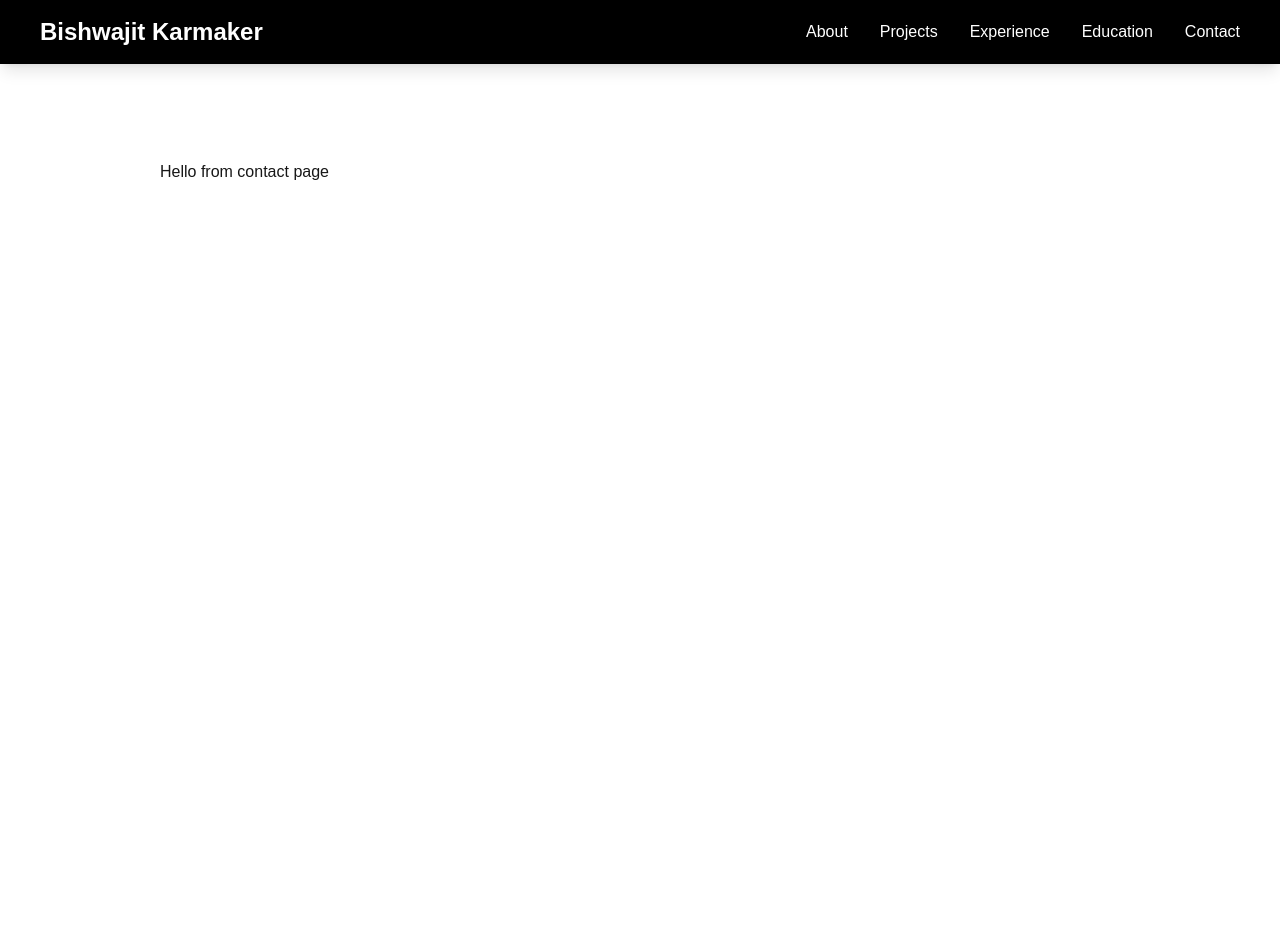
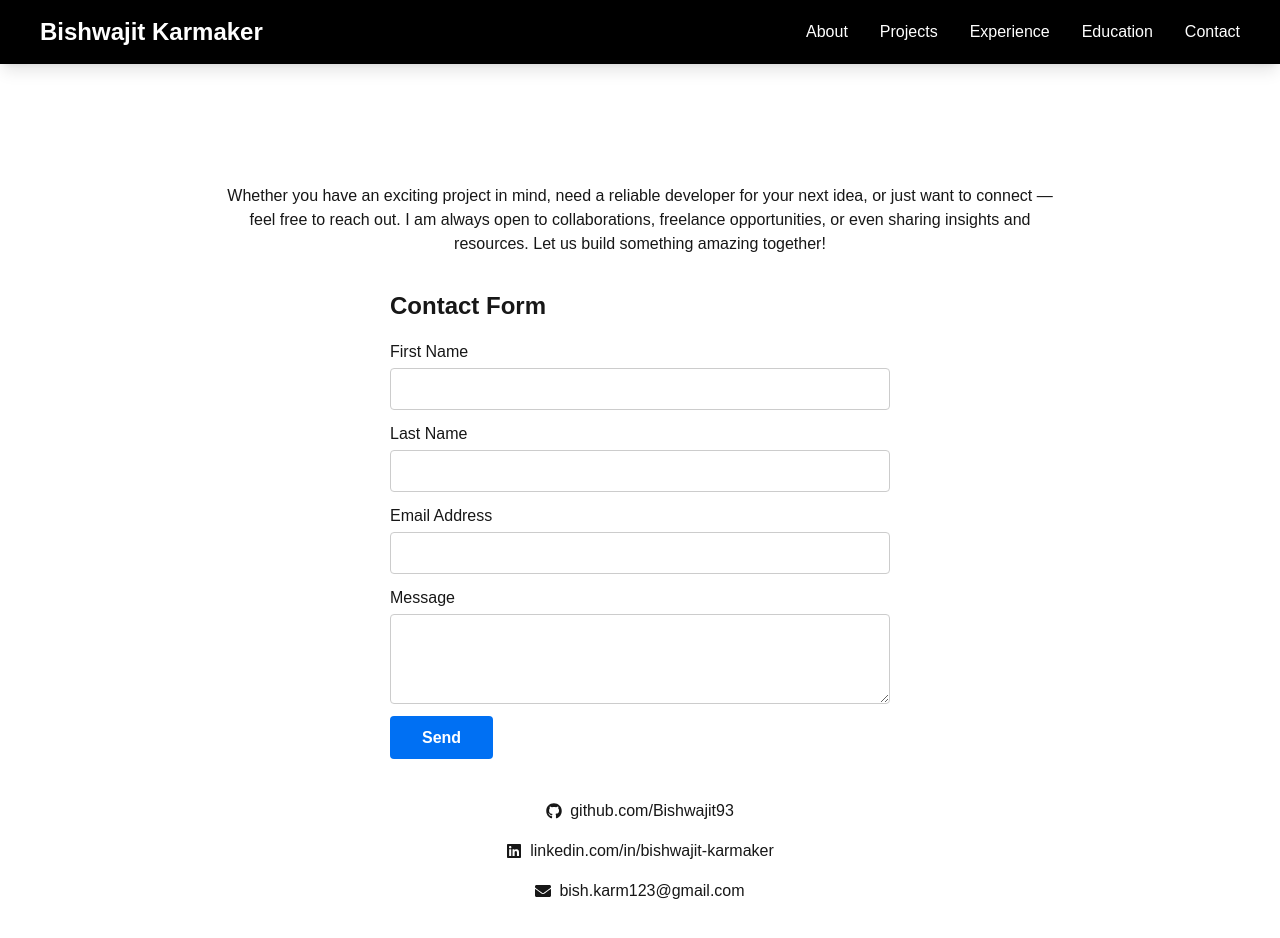
Before and after one commit to Bishwajit93/portfolio-frontend, a Next.js app: page /contact in a window 1280 px wide. Shown: the top 938 px of the page. Before the commit the page ends 800 px from the top, so only its background shows below. Built offline with nearby package versions, Linux system fonts and the light colour scheme.

Commit message:
contact form added

```diff
--- a/src/app/contact/page.tsx
+++ b/src/app/contact/page.tsx
@@ -1,5 +1,46 @@
-export default function Contact() {
-    return(
-        <p>Hello from contact page</p>
-    )
-}
+'use client';
+
+import React from 'react';
+import { FaGithub, FaLinkedin, FaEnvelope } from 'react-icons/fa';
+import ContactForm from '@/components/ContactForm';
+
+const ContactPage: React.FC = () => {
+  return (
+    <main className="p-6 max-w-4xl mx-auto">
+      <p className="text-center mb-8">
+        Whether you have an exciting project in mind, need a reliable developer for your next idea,
+        or just want to connect — feel free to reach out. I am always open to collaborations,
+        freelance opportunities, or even sharing insights and resources. Let us build something amazing together!
+      </p>
+
+      <div className="mb-10">
+        <ContactForm />
+      </div>
+
+      <div className="flex flex-col gap-4 items-center">
+        <div className="flex items-center gap-2">
+          <FaGithub />
+          <a href="https://github.com/Bishwajit93" target="_blank" rel="noopener noreferrer">
+            github.com/Bishwajit93
+          </a>
+        </div>
+
+        <div className="flex items-center gap-2">
+          <FaLinkedin />
+          <a href="https://www.linkedin.com/in/bishwajit-karmaker/" target="_blank" rel="noopener noreferrer">
+            linkedin.com/in/bishwajit-karmaker
+          </a>
+        </div>
+
+        <div className="flex items-center gap-2">
+          <FaEnvelope />
+          <a href="mailto:bish.karm123@gmail.com">
+            bish.karm123@gmail.com
+          </a>
+        </div>
+      </div>
+    </main>
+  );
+};
+
+export default ContactPage;
--- a/src/app/education/page.tsx
+++ b/src/app/education/page.tsx
@@ -28,29 +28,26 @@ export default function EducationPage() {
         loadEducations();
     }, []);
 
-    if (loading) return <p>Loading...</p>;
-    if (error) return <p>{error}</p>;
+    return (
+        <main className="education-page-container p-6">
+            <h1 className="education-page-heading text-3xl font-bold mb-6">Education</h1>
 
-    return (
-        <main>
-            <h1 className="text-3xl font-bold mb-4">Education</h1>
+            {loading && <p className="education-loading">Loading education records...</p>}
+            {error && <p className="education-error text-red-500">{error}</p>}
 
-            {loading && <p>Loading education records...</p>}
-            {error && <p className="text-red-500">{error}</p>}
-
-            <ul>
+            <ul className="education-list space-y-6">
                 {educations.map((edu) => (
-                <li key={edu.id} className="mb-4 p-4 border rounded shadow">
-                    <h2 className="text-xl font-semibold">
+                    <li key={edu.id} className="education-card mb-4 p-6 border rounded-lg shadow">
+                        <h2 className="education-title text-xl font-semibold mb-2">
                             {edu.degree} in {edu.field_of_study} at {edu.institution_name}
                         </h2>
-                    <p className="text-sm mb-1">
+                        <p className="education-grade text-sm mb-1">
                             <strong>Grade:</strong> {edu.grade || "N/A"}
                         </p>
-                    <p className="text-sm mb-1">
+                        <p className="education-duration text-sm mb-1">
                             <strong>Duration:</strong> {edu.start_date} to {edu.end_date || "Present"}
                         </p>
-                    <p className="mt-3">{edu.description}</p>
+                        <p className="education-description mt-3">{edu.description}</p>
                     </li>
                 ))}
             </ul>
--- a/src/app/experience/page.tsx
+++ b/src/app/experience/page.tsx
@@ -11,40 +11,44 @@ export default function ExperiencePage() {
 
     useEffect(() => {
         const loadExperiences = async () => {
-        try{
-            const data = await fetchExperiences()
+            try {
+                const data = await fetchExperiences();
                 setExperiences(data);
-        } catch(error) {
+            } catch (error) {
                 if (error instanceof Error) {
                     setError(error.message);
                 } else {
                     setError("An unknown error occurred");
                 }
             } finally {
-            setLoading(false)
+                setLoading(false);
             }
-    }
-    loadExperiences()
+        };
+        loadExperiences();
     }, []);
 
     return (
-    <main>
-      <h1 className="text-3xl font-bold mb-4">Experience</h1>
+        <main className="experience-page-container p-6">
+            <h1 className="experience-page-heading text-3xl font-bold mb-6">Experience</h1>
 
-      {loading && <p>Loading experiences...</p>}
-      {error && <p className="text-red-500">{error}</p>}
+            {loading && <p className="experience-loading">Loading experiences...</p>}
+            {error && <p className="experience-error text-red-500">{error}</p>}
 
-      <ul>
+            <ul className="experience-list space-y-6">
                 {experiences.map((exp) => (
-          <li key={exp.id} className="mb-4 p-4 border rounded shadow">
-            <h2 className="text-xl font-semibold">
+                    <li key={exp.id} className="experience-card mb-4 p-6 border rounded-lg shadow">
+                        <h2 className="experience-title text-xl font-semibold mb-2">
                             {exp.job_title} at {exp.company_name}
                         </h2>
-            <p className="text-sm mb-1"><strong>Location:</strong> {exp.location}</p>
-            <p className="text-sm mb-1">
+                        <p className="experience-location text-sm mb-1">
+                            <strong>Location:</strong> {exp.location}
+                        </p>
+                        <p className="experience-duration text-sm mb-1">
                             <strong>Duration:</strong> {exp.start_date} to {exp.end_date || (exp.still_working ? "Present" : "N/A")}
                         </p>
-            <p className="mt-3">{exp.description}</p>
+                        <p className="experience-description mt-3">
+                            {exp.description}
+                        </p>
                     </li>
                 ))}
             </ul>
--- a/src/app/page.tsx
+++ b/src/app/page.tsx
@@ -28,21 +28,28 @@ export default function Home() {
     }, []);
 
     return (
-        <main className="p-6">
-            <h1 className="text-4xl font-bold mb-4">Welcome to my Portfolio</h1>
-            <p className="text-lg mb-6">I am Abdullah, a passionate developer focused on Python, Django, PostgreSQL and Next.js.</p>
+        <main className="home-page-container p-6">
+            <h1 className="home-page-heading text-4xl font-bold mb-4">
+                Welcome to my Portfolio
+            </h1>
+            <p className="home-page-intro text-lg mb-6">
+                I am Abdullah, a passionate developer focused on Python, Django, PostgreSQL and Next.js.
+            </p>
 
-            <h2 className="text-2xl font-bold mb-2">Skills</h2>
-            {loading && <p>Loading skills...</p>}
-            {error && <p className="text-red-500">{error}</p>}
+            <section className="skills-section">
+                <h2 className="skills-heading text-2xl font-bold mb-2">Skills</h2>
 
-            <ul className="flex flex-wrap gap-2">
-                {skills.map((skill) => (
-                    <li key={skill.id} className="px-3 py-1 bg-gray-700 text-white rounded-full">
-                        {skill.name}{skill.level ? ` (${skill.level})` : ""}
-                    </li>
-                ))}
-            </ul>
+                {loading && <p className="skills-loading">Loading skills...</p>}
+                {error && <p className="skills-error text-red-500">{error}</p>}
+
+                <ul className="skills-list flex flex-wrap gap-2">
+                    {skills.map((skill) => (
+                        <li key={skill.id} className="skill-item px-3 py-1 bg-gray-700 text-white rounded-full">
+                            {skill.name}{skill.level ? ` (${skill.level})` : ""}
+                        </li>
+                    ))}
+                </ul>
+            </section>
         </main>
     );
 }
--- /dev/null
+++ b/src/components/ContactForm.tsx
@@ -0,0 +1,116 @@
+'use client';
+import { useForm, ValidationError } from '@formspree/react';
+
+export default function ContactForm() {
+  const [state, handleSubmit] = useForm('xyzjjjkp');
+
+  if (state.succeeded) {
+    return (
+      <p>✅ Thanks for your message!</p>
+    );
+  }
+
+  return (
+    <form onSubmit={handleSubmit} style={{ maxWidth: "500px", margin: "0 auto" }}>
+      <h2 style={{ fontSize: "1.5rem", fontWeight: "bold", marginBottom: "1rem" }}>
+        Contact Form
+      </h2>
+
+      <div style={{ marginBottom: "0.75rem" }}>
+        <label htmlFor="firstName">First Name</label>
+        <input
+          id="firstName"
+          type="text"
+          name="firstName"
+          required
+          style={{
+            display: "block",
+            width: "100%",
+            padding: "0.5rem",
+            marginTop: "0.25rem",
+            border: "1px solid #ccc",
+            borderRadius: "4px"
+          }}
+        />
+        <ValidationError prefix="First Name" field="firstName" errors={state.errors} />
+      </div>
+
+      <div style={{ marginBottom: "0.75rem" }}>
+        <label htmlFor="lastName">Last Name</label>
+        <input
+          id="lastName"
+          type="text"
+          name="lastName"
+          required
+          style={{
+            display: "block",
+            width: "100%",
+            padding: "0.5rem",
+            marginTop: "0.25rem",
+            border: "1px solid #ccc",
+            borderRadius: "4px"
+          }}
+        />
+        <ValidationError prefix="Last Name" field="lastName" errors={state.errors} />
+      </div>
+
+      <div style={{ marginBottom: "0.75rem" }}>
+        <label htmlFor="email">Email Address</label>
+        <input
+          id="email"
+          type="email"
+          name="email"
+          required
+          style={{
+            display: "block",
+            width: "100%",
+            padding: "0.5rem",
+            marginTop: "0.25rem",
+            border: "1px solid #ccc",
+            borderRadius: "4px"
+          }}
+        />
+        <ValidationError prefix="Email" field="email" errors={state.errors} />
+      </div>
+
+      <div style={{ marginBottom: "0.75rem" }}>
+        <label htmlFor="message">Message</label>
+        <textarea
+          id="message"
+          name="message"
+          rows={3}
+          required
+          style={{
+            display: "block",
+            width: "100%",
+            padding: "0.5rem",
+            marginTop: "0.25rem",
+            border: "1px solid #ccc",
+            borderRadius: "4px"
+          }}
+        />
+        <ValidationError prefix="Message" field="message" errors={state.errors} />
+      </div>
+
+      <button
+        type="submit"
+        disabled={state.submitting}
+        style={{
+            padding: "0.6rem 2rem",
+            border: "none",
+            borderRadius: "4px",
+            background: "#0070f3",
+            color: "#fff",
+            cursor: "pointer",
+            fontWeight: "bold",
+            transition: "background 0.3s"
+        }}
+        onMouseOver={(e) => (e.currentTarget.style.background = "#0059c1")}
+        onMouseOut={(e) => (e.currentTarget.style.background = "#0070f3")}
+        >
+        Send
+      </button>
+
+    </form>
+  );
+}
```
Also changed, not shown: package.json (+7 -5 lines), src/app/projects/page.tsx (+26 -20 lines), 1 other file (tests, documents, lock files or other folders). Lines whose indentation alone changed are shown as unchanged.
